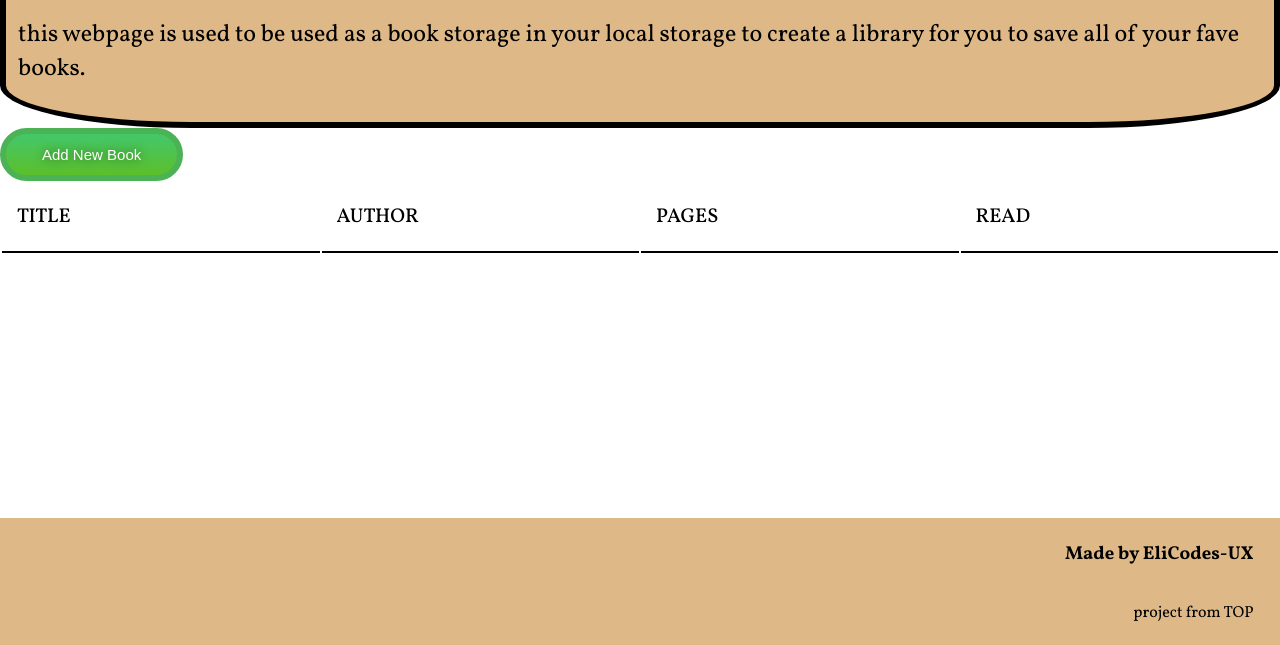
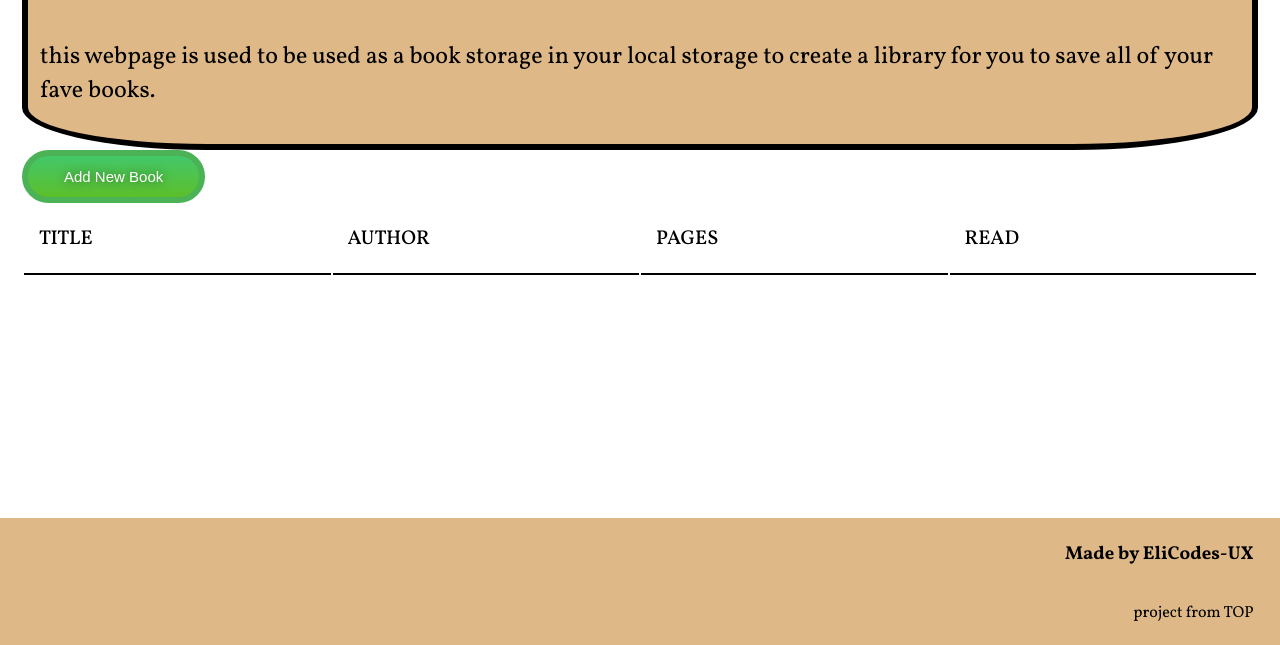
Before and after one commit to EliCodes-UX/TOP-Library, a plain HTML site: page index.html in a window 1280 px wide. Shown: the part 155-800 px from the top of the page. Drawn offline with Linux system fonts and the light colour scheme.

Commit message:
more styling

```diff
--- a/style.css
+++ b/style.css
@@ -6,7 +6,7 @@
 }
 body {
   margin: 0;
-  padding: 0;
+  padding: 22px;
   display: flex;
   flex-direction: column;
   align-items: center;
```
